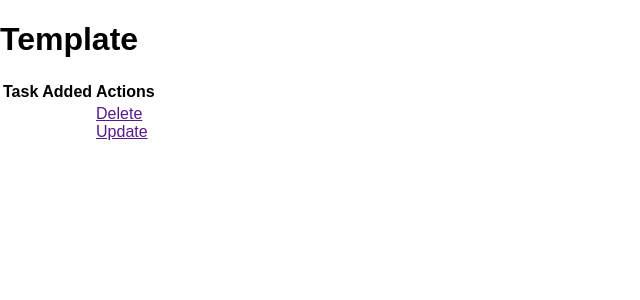
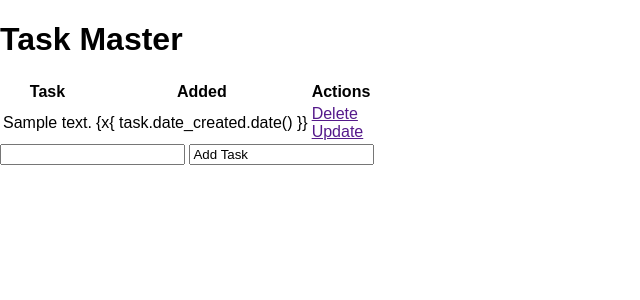
Before and after one commit to Dozie2001/todo-list, a Flask app: page / in a window 1280 px wide. Shown: the top 300 px of the page, without its empty margins (0-640 px from the left). Run offline with Flask 3, Linux system fonts and the light colour scheme; tables that the repository leaves empty hold one stand-in row (values such as "Sample post").

Commit message:
additions file

```diff
--- a/app.py
+++ b/app.py
@@ -1,5 +1,5 @@
 """ Web Server of my todo list"""
-from flask import Flask, render_template, url_for
+from flask import Flask, render_template, request, redirect
 from flask_sqlalchemy import SQLAlchemy
 from datetime import datetime
 
@@ -9,7 +9,7 @@
 db = SQLAlchemy(app)
 
 
-class TODO(db.Model):
+class Todo(db.Model):
     """A class that serves as a model for a todo database"""
     id = db.Column(db.Integer, primary_key='True')
     content = db.Column(db.String(200), nullable=False)
@@ -18,9 +18,22 @@
 
     def __repr__(self):
         return '<Task %r>' % self.id
-@app.route('/')
+with app.app_context():
+    db.create_all()
+@app.route('/', methods=['POST', 'GET'])
 def index():
-    return render_template("index.html")
+    if request.method == 'POST':
+        task_content = request.form['content']
+        new_task = Todo(content=task_content)
+        try:
+            db.session.add(new_task)
+            db.session.commit()
+            return redirect
+        except:
+            return 'There was an issue adding your task'
+    else:
+        tasks = Todo.query.order_by(Todo.date_created).all()
+        return render_template("index.html", tasks=tasks)
 
 
 if __name__ == '__main__':
--- a/requirements.txt
+++ b/requirements.txt
@@ -9,3 +9,4 @@
 Werkzeug==2.2.2
 Flask-MySQLdb==1.0.1
 cryptography
+pymysql
--- a/templates/index.html
+++ b/templates/index.html
@@ -4,23 +4,30 @@
 {% endblock %}
 {% block body %}
 <div class="content">
-    <h1>Template</h1>
-
+    <h1>Task Master</h1>
     <table>
         <tr>
             <th>Task</th>
             <th>Added</th>
             <th>Actions</th>
         </tr>
+        {% for task in tasks %}
             <tr>
-            <td></td>
-            <td></td>
+                <td>{{ task.content }}</td>
+                <td>{x{ task.date_created.date() }}</td>
                 <td>
                     <a href="">Delete</a>
                     <br>
                     <a href="">Update</a>
                 </td>
             </tr>
+        {% endfor %}
     </table>
+
+    <form action="/" method="POST">
+        <input type="text" name="content" id="content">
+        <input type="'submit" value="Add Task">
+
+    </form>
 </div>
 {% endblock %}
```
Lines whose indentation alone changed are shown as unchanged.
